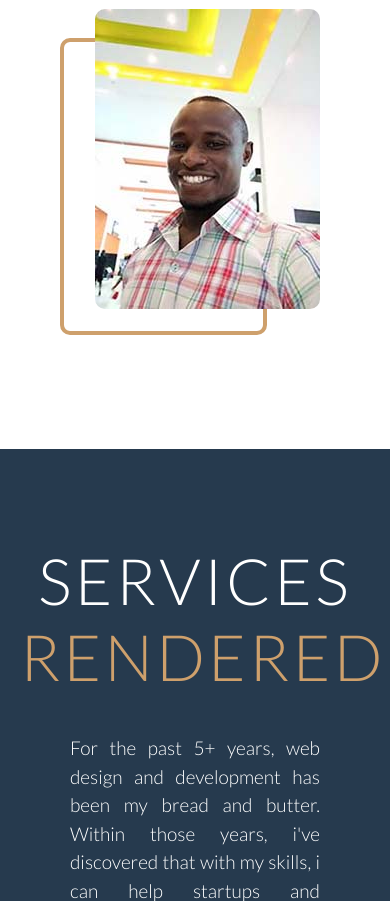
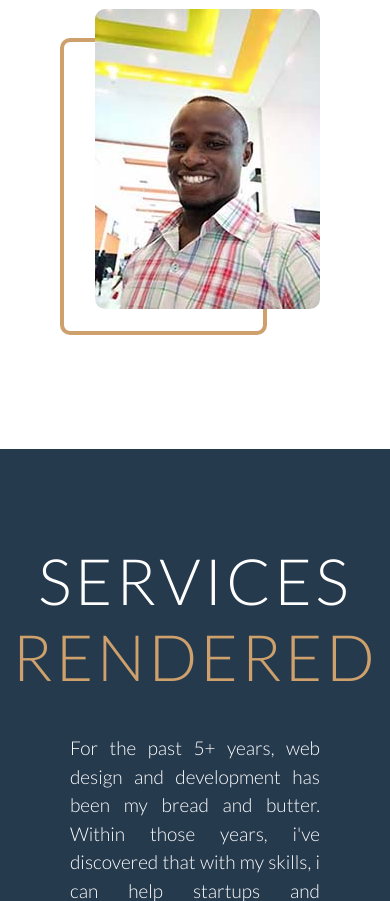
Before and after one commit to NsikanPatrick/my-portfolio-website, a Django app: page / in a window 390 px wide. Shown: the part 1831-2732 px from the top of the page. Run offline with Django 4.2, Linux system fonts and the light colour scheme; some libraries are stand-ins or nearby versions.

Commit message:
Another commit

```diff
--- a/static/css/main.css
+++ b/static/css/main.css
@@ -132,7 +132,7 @@ a{
 .navigation.sticky{
     /*background-image: linear-gradient(-10deg, #000 0%, #343a40 120% );*/
     background: #263a4e;
-    padding: 23px 0;
+    padding: 21px 0;
 }
 /* End of navigation styles */
 
@@ -417,10 +417,6 @@ to display on mobile, hence i had to dump it and use the section below
     .feature i{
         margin-bottom:20px
         }
-        .features h1.section-title{
-            padding-right: 5%;
-            padding-left: 5%;
-        }
     }
 
 .features h1.section-title{
@@ -431,8 +427,6 @@ to display on mobile, hence i had to dump it and use the section below
 @media (max-width: 767px){
     .features h1.section-title{
     padding-top: 24%;
-    padding-left: 20px;
-    padding-right: 20px;
     }
 }
 
@@ -477,13 +471,6 @@ to display on mobile, hence i had to dump it and use the section below
 .portfolio-area h1{
     font-size: 70px;
     margin-bottom: 90px;
-}
-
-@media (max-width: 767px){
-    .portfolio-area h1.section-title{
-    padding-left: 20px;
-    padding-right: 20px;
-    }
 }
 
 .portfolio-stack{
```
